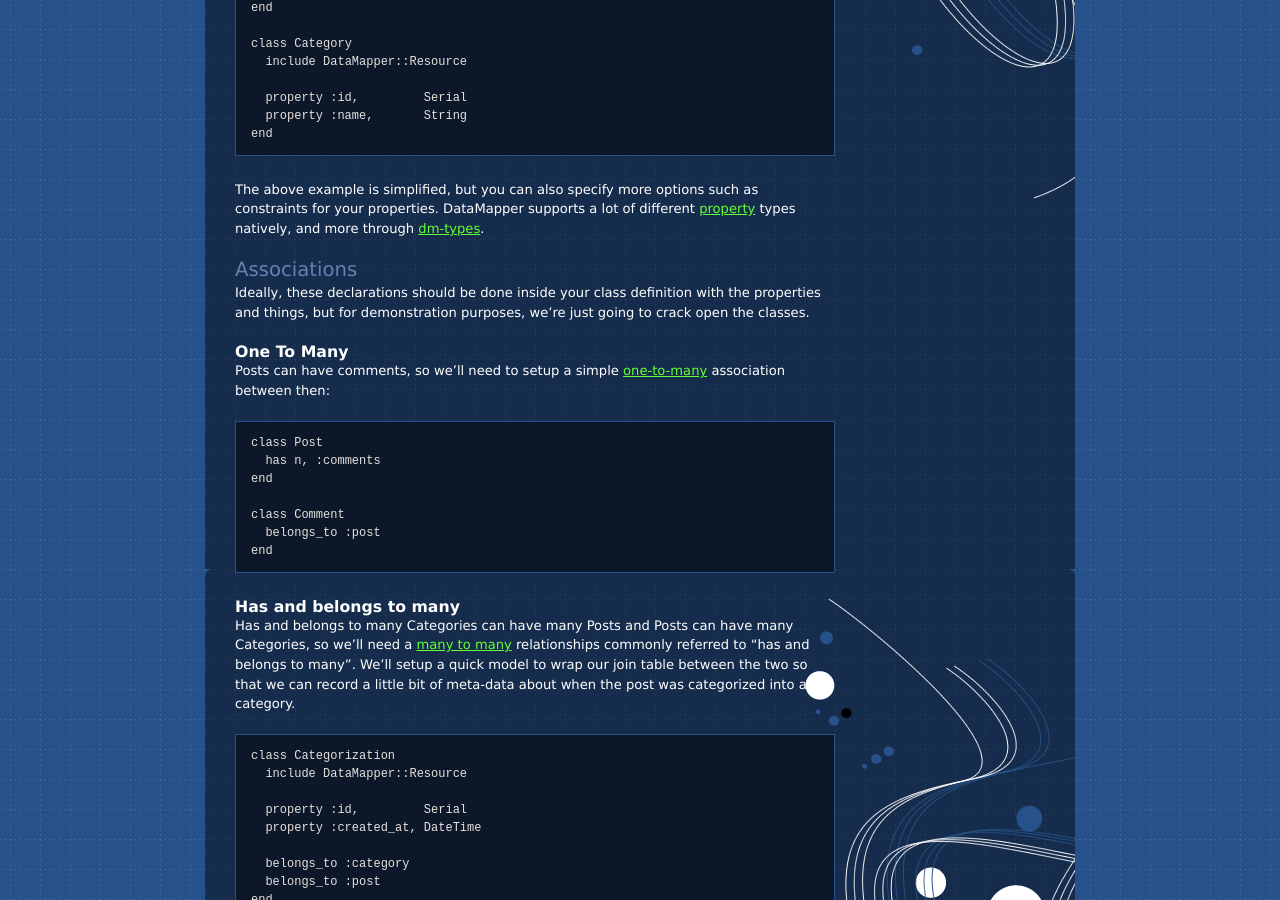
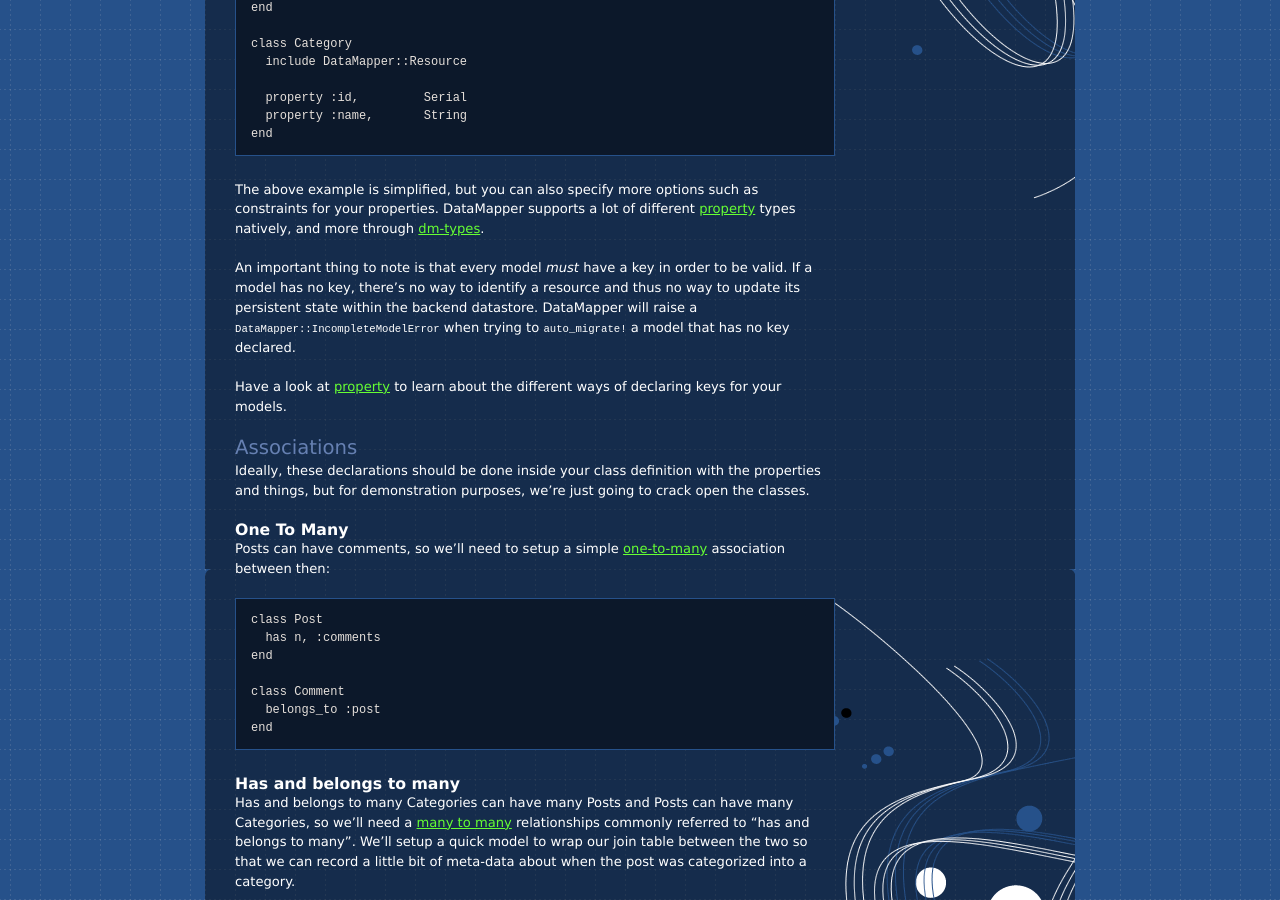
Before and after one commit to datamapper/datamapper.github.com, a Jekyll site: the page built from getting-started.markdown, in a window 1280 px wide and 900 px high, scrolled down 1560 px. Built offline with Jekyll 4.4.1, drawn with Linux system fonts in a browser that asks for light colours.

Commit message:
Note that every model must define a key to be valid

```diff
--- a/getting-started.markdown
+++ b/getting-started.markdown
@@ -103,6 +103,15 @@ The above example is simplified, but you can also specify more options such as
 constraints for your properties.  DataMapper supports a lot of different
 [property](/docs/properties) types natively, and more through
 [dm-types](/docs/dm_more/types).
+
+An important thing to note is that every model *must* have a key in
+order to be valid. If a model has no key, there's no way to identify a
+resource and thus no way to update its persistent state within the
+backend datastore. DataMapper will raise a `DataMapper::IncompleteModelError`
+when trying to `auto_migrate!` a model that has no key declared.
+
+Have a look at [property](/docs/properties) to learn about the different
+ways of declaring keys for your models.
 
 Associations
 ------------
```
